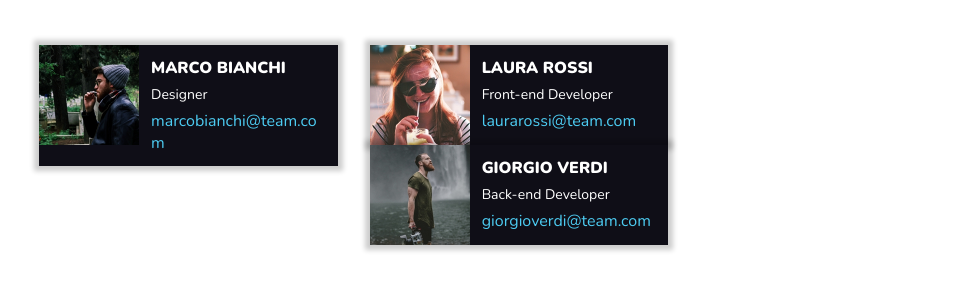
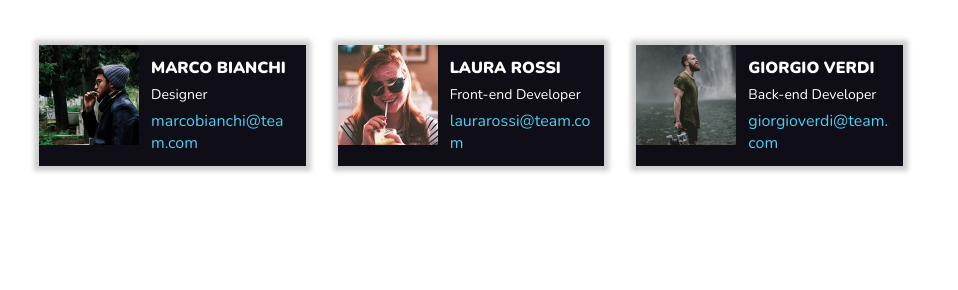
Before and after one commit to vi-ser/html-css-float-cards, a plain HTML site: page index.html in a window 1280 px wide. Shown: the part 170-460 px from the top of the page, without its empty margins (153-1111 px from the left). Drawn offline with nearby package versions, Linux system fonts and the light colour scheme.

Commit message:
prima fila fixed

```diff
--- a/css/style.css
+++ b/css/style.css
@@ -32,8 +32,13 @@ h1 {
 
 .cards-group .card {
     float: left;
-    width: calc(100% / 3);
+    width: calc(100% / 3 - 32px);
     margin-right: 32px;
+}
+
+.cards-group .card:last-child {
+    margin-right: 0;
+    /* Rimuovi il margine per l'ultima card nella riga */
 }
 
 .clearfix::after {
```
